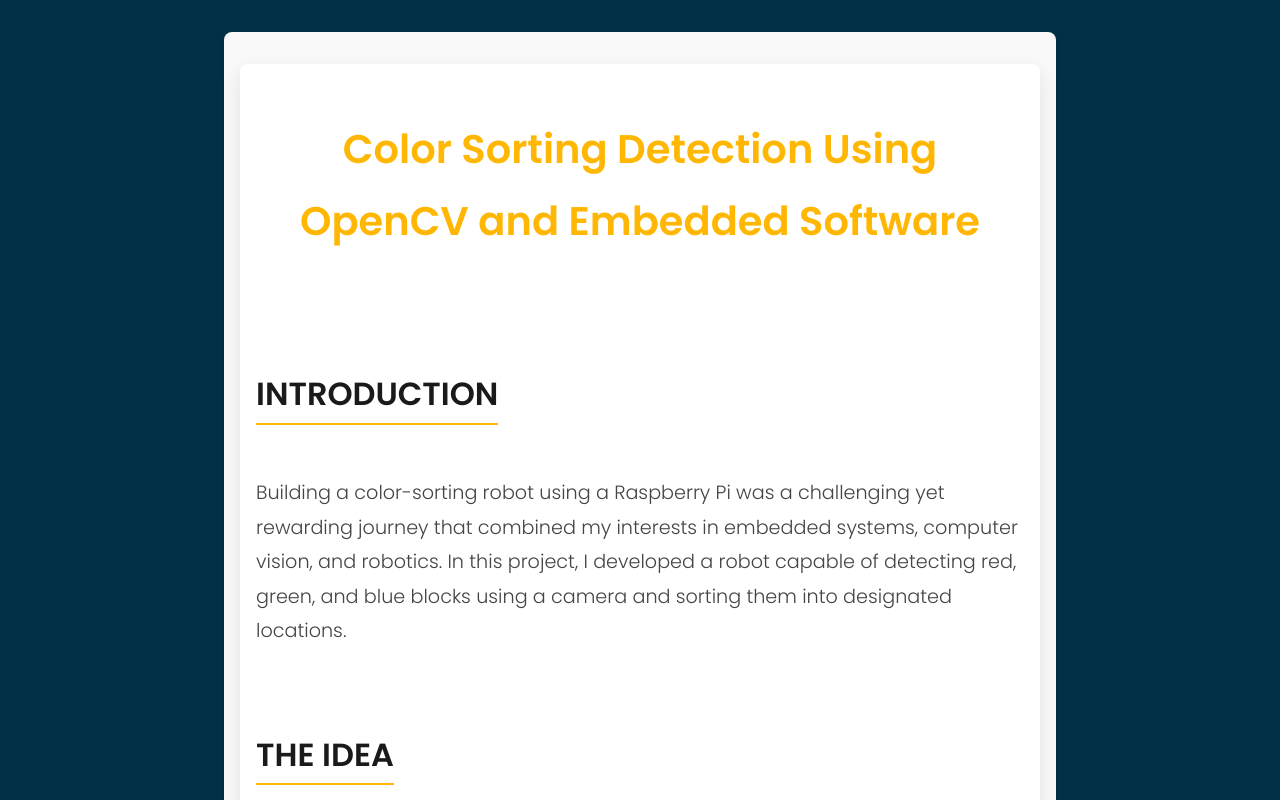
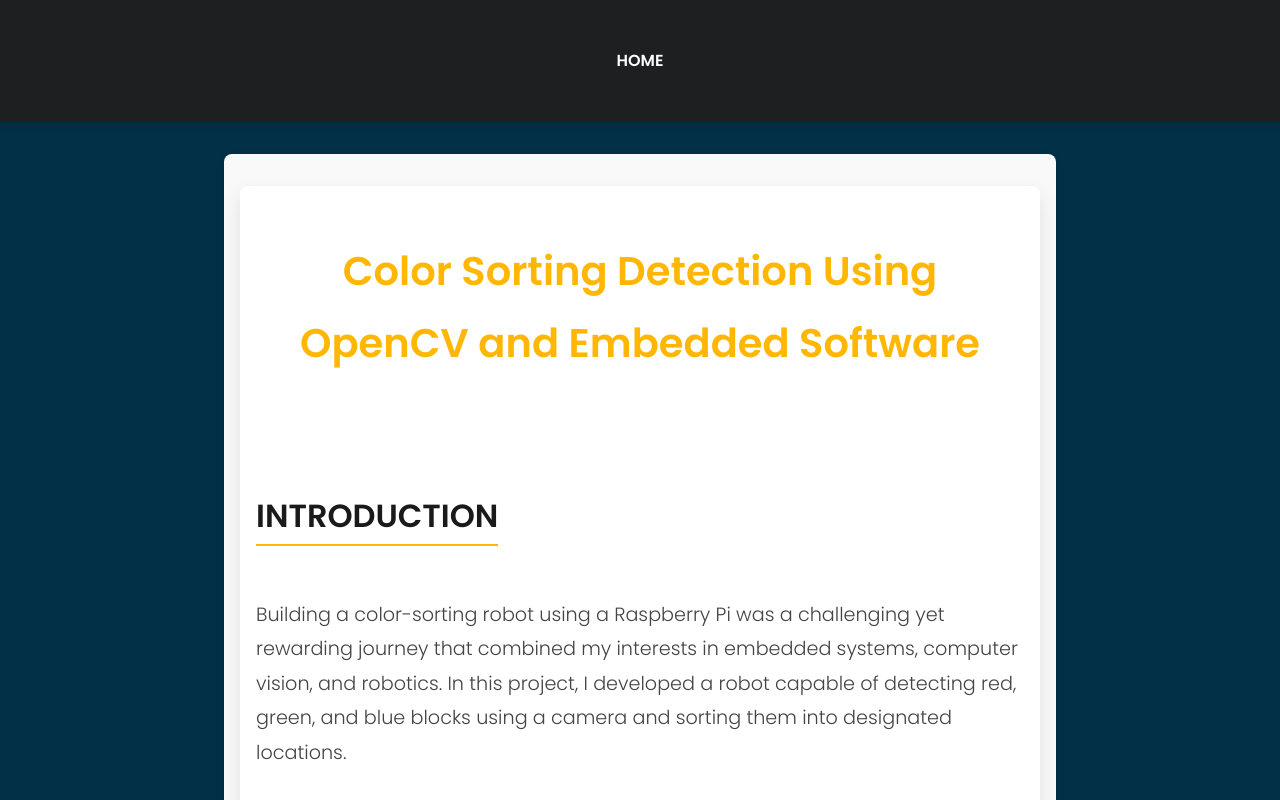
Before and after one commit to aryan-dhar/my-portfolio, a website built with webpack: page robot.html in a window 1280 px wide. Shown: the top 800 px of the page. Built offline with nearby package versions, Linux system fonts and the light colour scheme.

Commit message:
somechanges

```diff
--- a/robot.html
+++ b/robot.html
@@ -13,6 +13,16 @@
     <link href="https://fonts.googleapis.com/css2?family=Poppins:wght@300;600&display=swap" rel="stylesheet">
 </head>
 <body>
+
+    <!-- Header -->
+    <header>
+        <nav>
+            <ul>
+                <li><a href="index.html">Home</a></li>
+            </ul>
+        </nav>
+    </header>
+
     <!-- Blog Post Section -->
     <section id="robot-page" class="blog-post">
         <div class="container">
```
Also changed, not shown: images/profile_pic.jpg.
